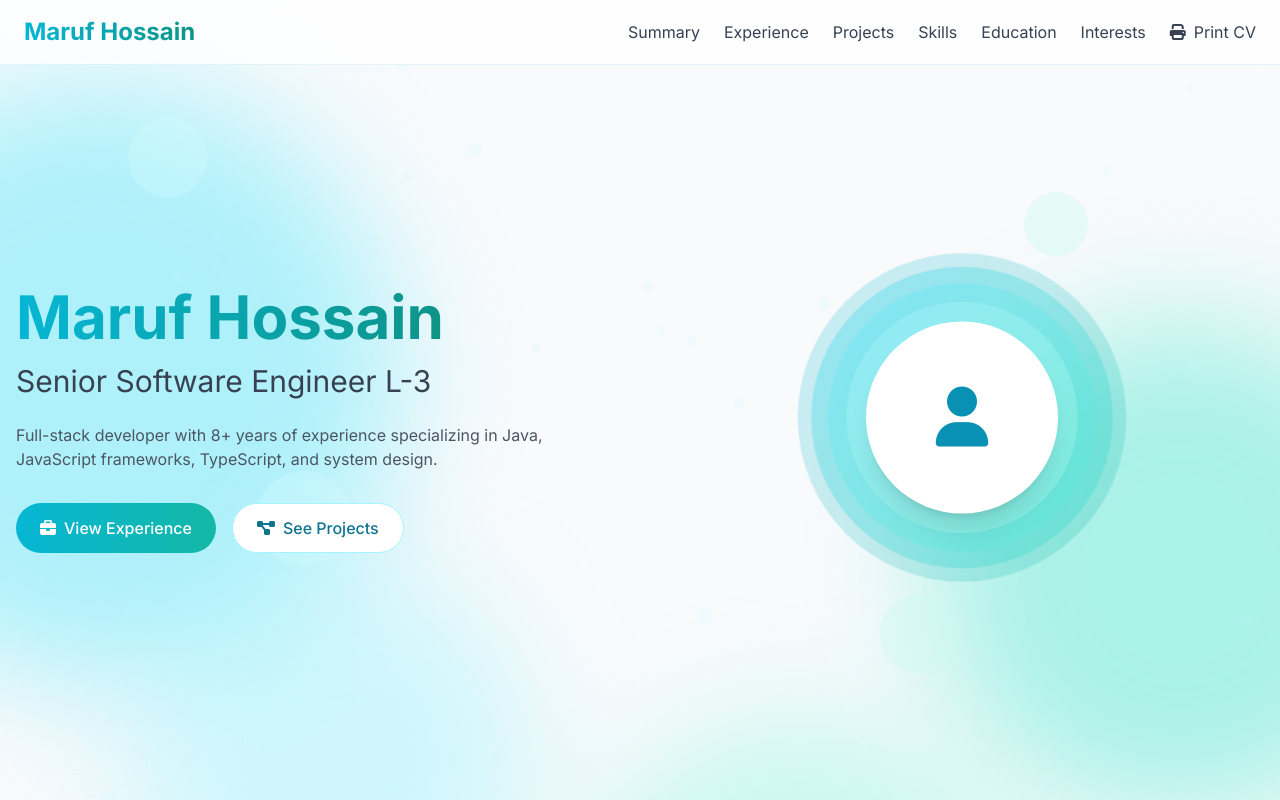
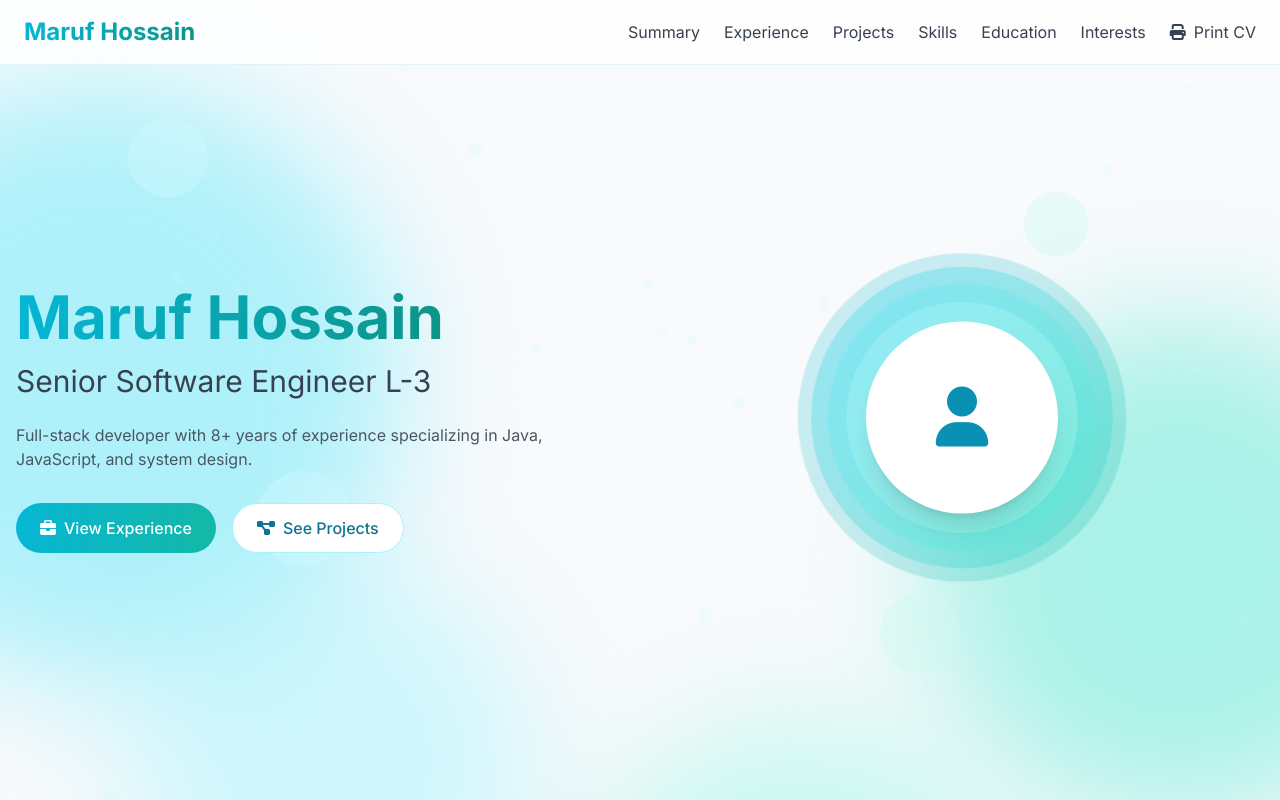
Before and after one commit to mhtamun/cv, a Next.js app: page / in a window 1280 px wide. Built offline with nearby package versions, Linux system fonts and the light colour scheme.

Commit message:
Update data

```diff
--- a/src/data/portfolio-data.ts
+++ b/src/data/portfolio-data.ts
@@ -12,7 +12,7 @@ export const portfolioData = {
     name: "Maruf Hossain",
     title: "Senior Software Engineer L-3",
     description:
-      "Full-stack developer with 8+ years of experience specializing in Java, JavaScript frameworks, TypeScript, and system design.",
+      "Full-stack developer with 8+ years of experience specializing in Java, JavaScript, and system design.",
     ctaButtons: {
       primary: {
         text: "View Experience",
```
